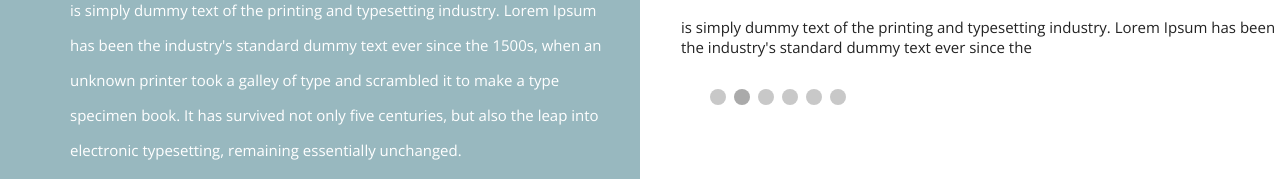
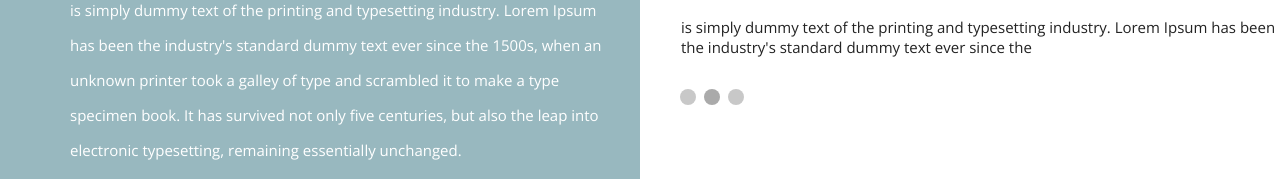
Before and after one commit to Glen1986/LandPage, a plain HTML site: page docs/index.html in a window 1280 px wide. Shown: the part 1925-2104 px from the top of the page. Drawn offline with nearby package versions, Linux system fonts and the light colour scheme; some packages are replaced by stand-ins of ours.

Commit message:
13:30 13/01/2021

```diff
--- a/docs/css/style.css
+++ b/docs/css/style.css
@@ -326,7 +326,7 @@ section.session1 .container{
 .slider-bullets{
 	width: 100%;
 	float: left;
-	padding-left: 60px;
+	padding-left: 30px;
 	margin-top:12px;
 }
 
--- a/docs/index.html
+++ b/docs/index.html
@@ -162,7 +162,7 @@
                 </div><!--scrollWraper-->
               </div><!--scrollEquipe-->
               <div class="slider-bullets">
-                <span style="background-color: black;"></span>
+                <span style="background-color: rgb(170, 170, 170);"></span>
                 <span></span>
                 <span></span>
               </div><!--slider-bullets-->
--- a/docs/js/main.js
+++ b/docs/js/main.js
@@ -1,4 +1,4 @@
-$(function(){
+/*$(function(){
   $('nav.mobile-menu').click(function(){
     var listaMenu = $('nav.mobile-menu ul')
 
@@ -11,4 +11,4 @@ if(listaMenu.is(':hidden') == true){
       console.log('off');
     }
   })
-})
+})*/
--- a/docs/js/slider.js
+++ b/docs/js/slider.js
@@ -12,15 +12,7 @@ $(function(){
     var sizeBoxSingle = 100 / amt;
     $('.sobre-autor').css('width',sizeBoxSingle+'%');
     $('.scrollWraper').css('width',sizeContainer+'%');
-
-    for(var i = 0; i < amt; i++){
-      if(i == 0){
-        $('.slider-bullets').append('<span style="background-color:rgb(170,170,170);"></span>');
-      }else{
-        $('.slider-bullets').append('<span></span>');
     }
-   }
-  }
   function autoPlay(){
     setInterval(function(){
       curIndex++;
@@ -32,9 +24,9 @@ $(function(){
   }
   function goToSlider(curIndex){
     var offSetX = $('.sobre-autor').eq(curIndex).offset().left - $('.scrollWraper').offset().left;
-    $('.slider-bullets span').css('background-color', 'rgb(200,200,200)');
-    $('.slider-bullets span').eq(curIndex).css('background-color', 'rgb(170,170,170)');
-    $('.scrollEquipe').animate({'scrollLeft': offSetX});
+    $('.slider-bullets span').css('background-color','rgb(200,200,200)');
+    $('.slider-bullets span').eq(curIndex).css('background-color','rgb(170,170,170)');
+    $('.scrollEquipe').animate({'scrollLeft': offSetX+'px'});
   }
   $(window).resize(function(){
      $('.scrollEquipe').stop().animate({'scrollLeft':0});
```
